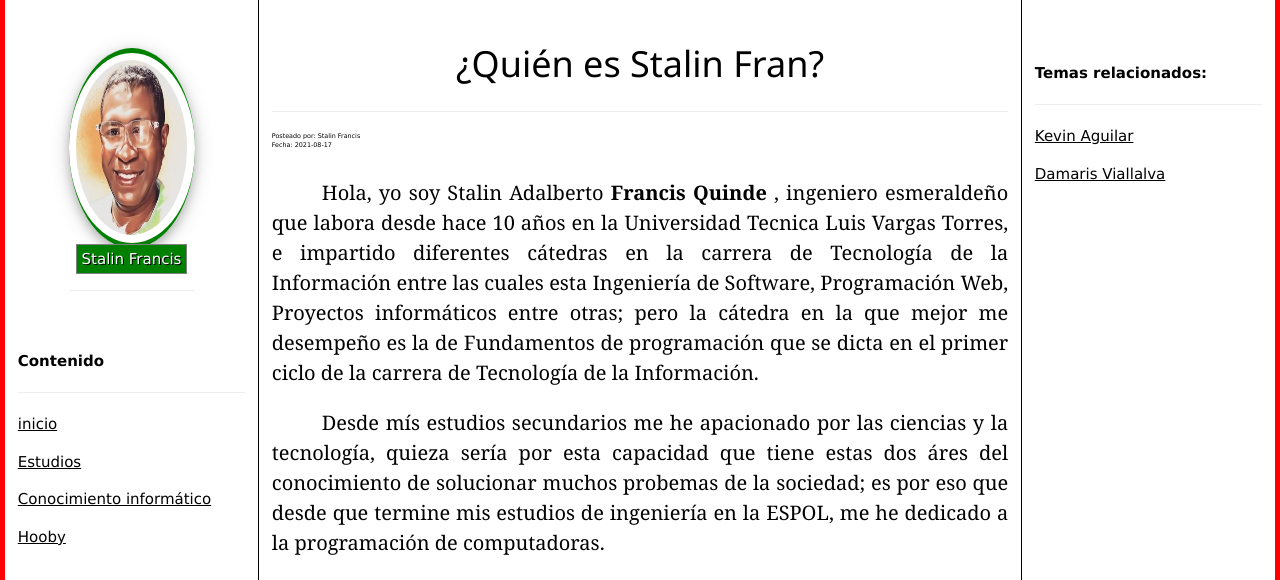
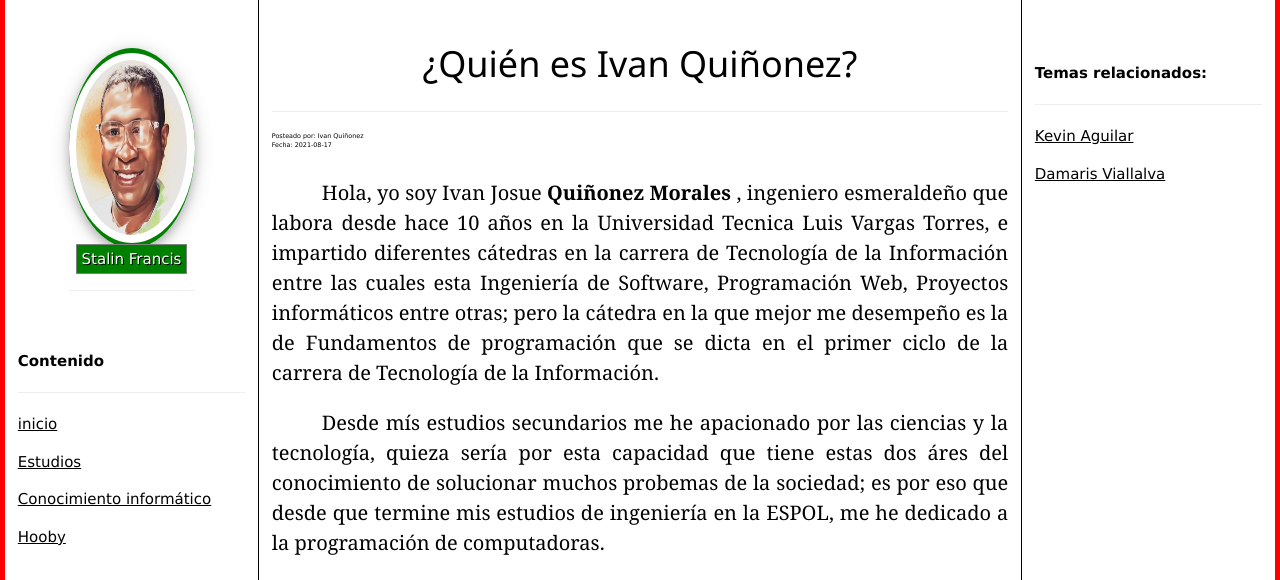
Before and after one commit to Ren1818/Prueba, a PHP site: page / in a window 1280 px wide. Shown: the part 51-631 px from the top of the page. Run offline with PHP 8.4, Linux system fonts and the light colour scheme.

Commit message:
actualizacion 3

```diff
--- a/index.php
+++ b/index.php
@@ -12,11 +12,11 @@ include("marco-right.php");
    <div  style="width: 100%;">
     <div style="width: 100%; height:100%; margin: auto ; display:inline-block;" >
        <div style=" width:100%; height: 100%; top:0; font-size:20px; text-align:center; float:left;">
-        	<h1>¿Quién es Stalin Fran?</h1>
+        	<h1>¿Quién es Ivan Quiñonez?</h1>
        		 <hr>
 
           <div id="posteo" style="text-align: left; font-size:0.5vw;">
-                Posteado por:  Stalin Francis<br>
+                Posteado por:  Ivan Quiñonez<br>
                 Fecha: 2021-08-17 <br>
           </div>
         </div>
@@ -24,7 +24,7 @@ include("marco-right.php");
   </div>
   <div style="width: 100%; height:100%;" >
            <div  style="text-align:justify; font-size: 20px;">
-                   <p class="eys-parrafo">Hola, yo soy Stalin Adalberto <b> Francis Quinde </b>, ingeniero esmeraldeño que labora desde hace 10 años en la Universidad Tecnica Luis Vargas Torres, e impartido diferentes cátedras en la carrera de Tecnología de la Información entre las cuales esta Ingeniería de Software, Programación Web, Proyectos informáticos entre otras; pero la cátedra en la que mejor me desempeño es la de Fundamentos de programación que se dicta en el primer ciclo de la carrera de Tecnología de la Información. </p>
+                   <p class="eys-parrafo">Hola, yo soy Ivan Josue <b> Quiñonez Morales </b>, ingeniero esmeraldeño que labora desde hace 10 años en la Universidad Tecnica Luis Vargas Torres, e impartido diferentes cátedras en la carrera de Tecnología de la Información entre las cuales esta Ingeniería de Software, Programación Web, Proyectos informáticos entre otras; pero la cátedra en la que mejor me desempeño es la de Fundamentos de programación que se dicta en el primer ciclo de la carrera de Tecnología de la Información. </p>
                    <p class="eys-parrafo">Desde mís estudios secundarios me he apacionado por las ciencias y la tecnología, quieza sería  por esta capacidad que tiene estas dos áres del conocimiento de solucionar muchos probemas de la sociedad; es por eso que desde que termine mis estudios de ingeniería en la ESPOL, me he dedicado a la programación de computadoras. </p>
 <p class="eys-parrafo"> El primer lenguaje con el cual empece a programar en el tercer ciclo de universidad fue el <b><a href="https://en.wikipedia.org/wiki/BASIC"> basic</a></b>  para este tiempo la ESPOL contaba con laboratorios de computadora  una computadora personal de marca IBM de tip XT modelo 5160  en es.</p>
 
```
